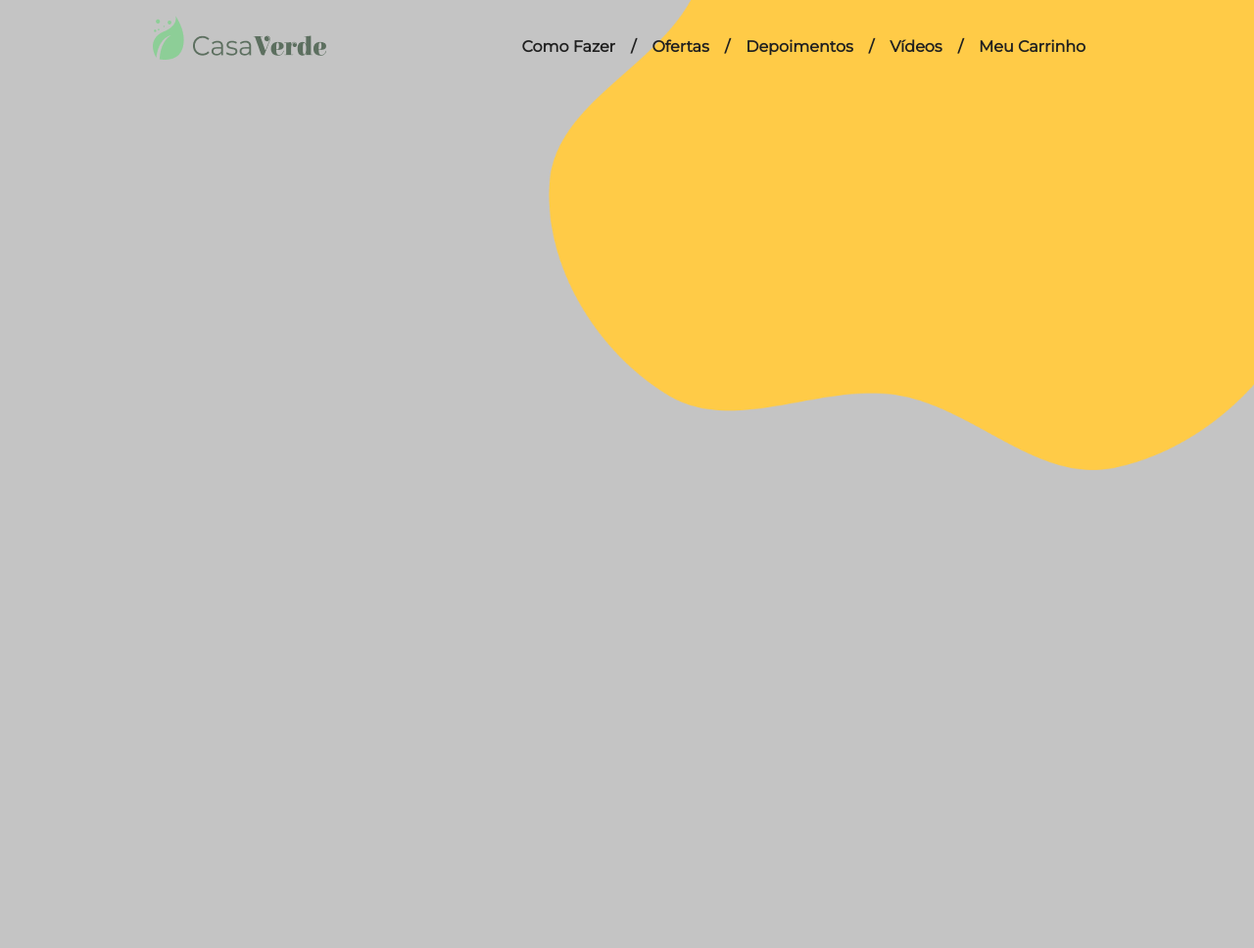
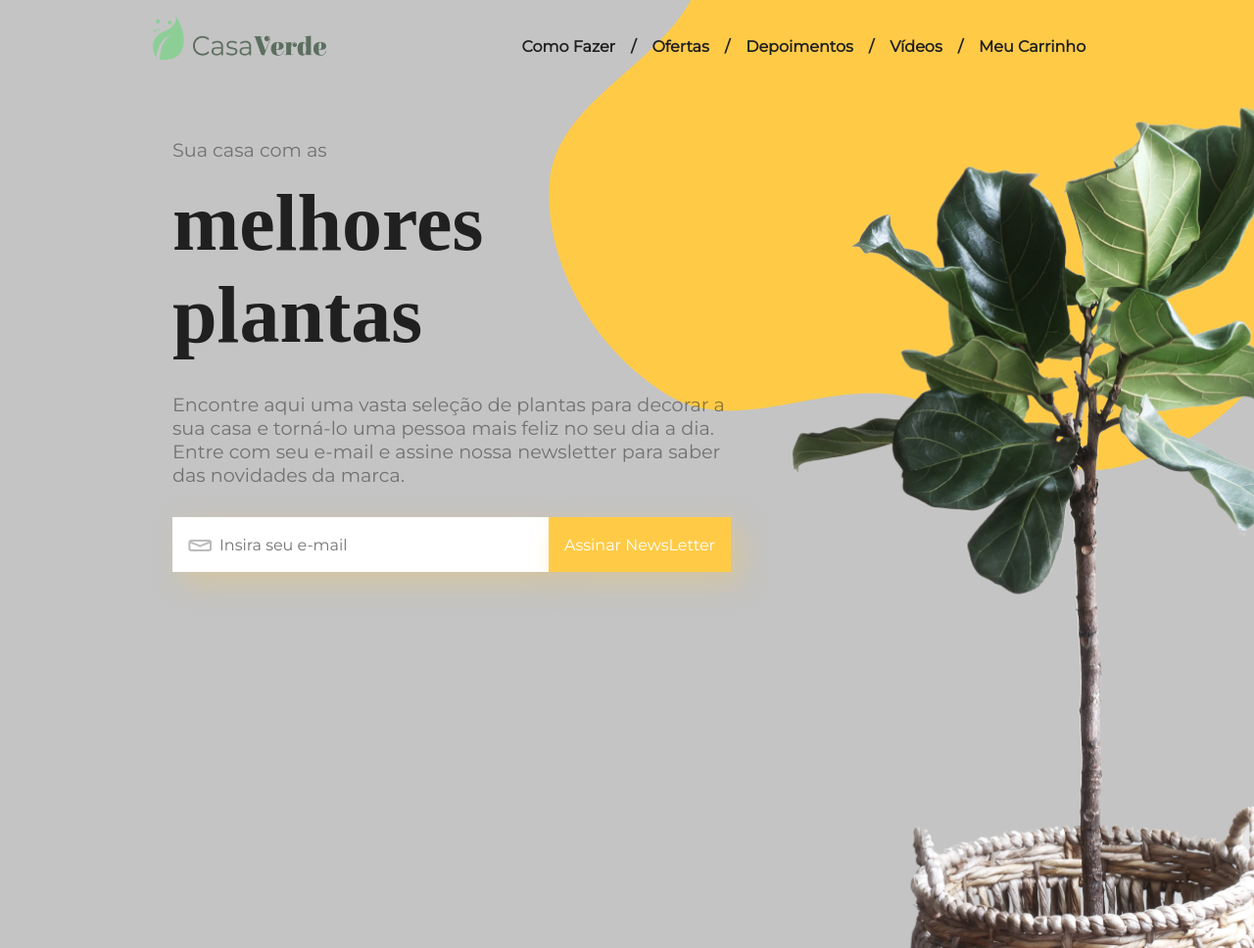
Before and after one commit to camiscf/Recreation-Casa-Verde, a React app in the folder casa-verde/: page / in a window 1280 px wide. Shown: the whole page at 98% size. Before the commit the page ends 800 px from the top, so only its background shows below. Built offline with nearby package versions, Linux system fonts and the light colour scheme; a web font is replaced by a local one.

Commit message:
adicionado parte da newsletter

```diff
--- a/casa-verde/public/index.html
+++ b/casa-verde/public/index.html
@@ -2,28 +2,12 @@
 <html lang="en">
   <head>
     <meta charset="utf-8" />
-    <link rel="icon" href="%PUBLIC_URL%/favicon.ico" />
     <meta name="viewport" content="width=device-width, initial-scale=1" />
     <meta name="theme-color" content="#000000" />
     <meta
       name="description"
       content="Web site created using create-react-app"
     />
-    <link rel="apple-touch-icon" href="%PUBLIC_URL%/logo192.png" />
-    <!--
-      manifest.json provides metadata used when your web app is installed on a
-      user's mobile device or desktop. See https://developers.google.com/web/fundamentals/web-app-manifest/
-    -->
-    <link rel="manifest" href="%PUBLIC_URL%/manifest.json" />
-    <!--
-      Notice the use of %PUBLIC_URL% in the tags above.
-      It will be replaced with the URL of the `public` folder during the build.
-      Only files inside the `public` folder can be referenced from the HTML.
-
-      Unlike "/favicon.ico" or "favicon.ico", "%PUBLIC_URL%/favicon.ico" will
-      work correctly both with client-side routing and a non-root public URL.
-      Learn how to configure a non-root public URL by running `npm run build`.
-    -->
     <title>Casa Verde</title>
   </head>
   <body>
--- a/casa-verde/src/HomePage.css
+++ b/casa-verde/src/HomePage.css
@@ -1,5 +1,5 @@
 *{
-    margin: auto;
+    margin: 0;
     padding: 0;
     box-sizing: border-box;
 
--- a/casa-verde/src/Menu/Menu.css
+++ b/casa-verde/src/Menu/Menu.css
@@ -25,6 +25,7 @@ header ul li{
     padding: 0.5rem 1rem;
 }
 .yellow-ab{
+    z-index: 0;
     position: absolute;
     top: 0;
     right: 0;
--- a/casa-verde/src/NewsLetter/NewsLetter.css
+++ b/casa-verde/src/NewsLetter/NewsLetter.css
@@ -0,0 +1,78 @@
+@import url('https://fonts.googleapis.com/css2?family=Montserrat&display=swap');
+@import url('https://fonts.googleapis.com/css2?family=Elsie+Swash+Caps&display=swap');
+
+.News{
+    display: flex;
+    flex-direction: row;
+    overflow: hidden;
+}
+div *{
+    z-index: 1;
+}
+
+.text{
+    margin: 4rem 0 0 11rem;
+    display: flex;
+    flex-direction: column;
+    justify-content: flex-start;
+    align-items: flex-start;
+    width: 36rem;
+    height: 28rem;
+}
+.first-text{
+    font-family: 'Montserrat', sans-serif;
+    font-size: 1.2rem;
+    opacity: 0.5;
+    color: #202020;
+    margin-bottom: 1rem;
+}
+.News h1{
+    font-family: 'Elsie Swash Caps';
+    font-style: normal;
+    font-weight: 900;
+    font-size: 5.125rem;
+    margin-bottom: 2rem;
+}
+
+.sub-text{
+    font-family: 'Montserrat', sans-serif;
+    font-size: 1.2rem;
+    opacity: 0.5;
+    width: 36rem;
+    color: #202020;
+    margin-bottom: 2rem;
+}
+.planta{
+    translate: -10rem -5rem;
+    width: 49rem;
+}
+
+.mail-box{
+    position: relative;
+}
+.mail-icon{
+    translate: 0px -50%;
+    top:50%;
+    left: 1rem;
+    position: absolute;
+}
+
+.mail-input{
+    translate: 0px -1px;
+    padding-left: 3rem;
+    text-align: left;
+    width: 24rem;
+    height: 3.5rem;
+    border: none;
+    box-shadow: 10px 10px 30px rgba(255, 203, 71, 0.3);
+}
+
+button{
+    translate: 0px -1px;
+    padding: 1rem;
+    height: 3.5rem;
+    border: none;
+    background: #FFCB47;
+    box-shadow: 10px 10px 30px rgba(255, 203, 71, 0.3);
+    color:#FFFFFF;
+}
--- a/casa-verde/src/NewsLetter/NewsLetter.js
+++ b/casa-verde/src/NewsLetter/NewsLetter.js
@@ -1,7 +1,36 @@
+import planta from './imagem-hero.png'
+import mail from './mail.png'
+
+import './NewsLetter.css'
 export default function AssinaturaNewsletter() {
     return (
-         <div>
+        <div className='News'>
+            <div className='text'>
+                <p className='first-text'>Sua casa com as</p>
+                <h1>melhores plantas</h1>
+                <p className='sub-text'>Encontre aqui uma vasta seleção de plantas para decorar a sua casa e torná-lo uma pessoa mais feliz no seu dia a dia. Entre com seu e-mail e assine nossa newsletter para saber das novidades da marca.</p>
 
-         </div>
+                <div className="mail-box">
+                    <img
+                    className="mail-icon"
+                    src={mail}
+                    alt="mail"
+                    />
+                    <input type="text" className='mail-input' placeholder='Insira seu e-mail'/>
+                    <button type="button">Assinar NewsLetter</button>
+                </div>
+
+
+
+            </div>
+
+            <div className='img'>
+                <img
+                className="planta"
+                src={planta}
+                alt="planta"
+                />
+            </div>
+        </div>
      );
 }
```
Also changed, not shown: casa-verde/src/NewsLetter/imagem-hero.png (added), casa-verde/src/NewsLetter/mail.png (added).
